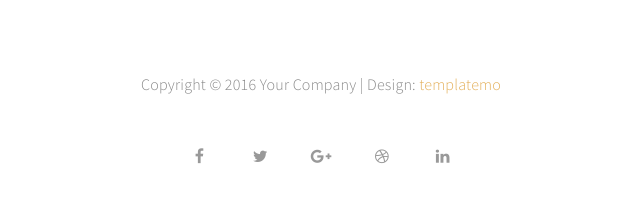
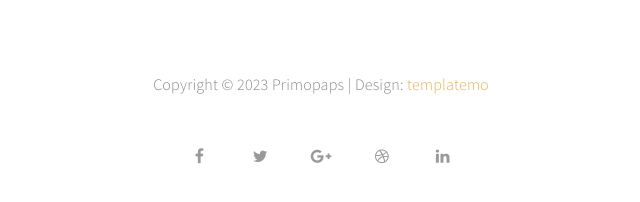
Before and after one commit to Primopaps/Primopaps, a plain HTML site: page index.html in a window 1280 px wide. Shown: the part 3496-3698 px from the top of the page, 319-959 px from the left. Drawn offline with Linux system fonts and the light colour scheme.

Commit message:
Update index.html

```diff
--- a/index.html
+++ b/index.html
@@ -374,7 +374,7 @@ http://www.templatemo.com/tm-498-stimulus
 
                <div class="col-md-12 col-sm-12">
                     <div class="wow fadeInUp footer-copyright" data-wow-delay="1.8s">
-                         <p>Copyright &copy; 2016 Your Company
+                         <p>Copyright &copy; 2023 Primopaps
 
                     | Design: <a href="http://www.google.com/+templatemo" target="_parent">templatemo</a></p>
                     </div>
```
